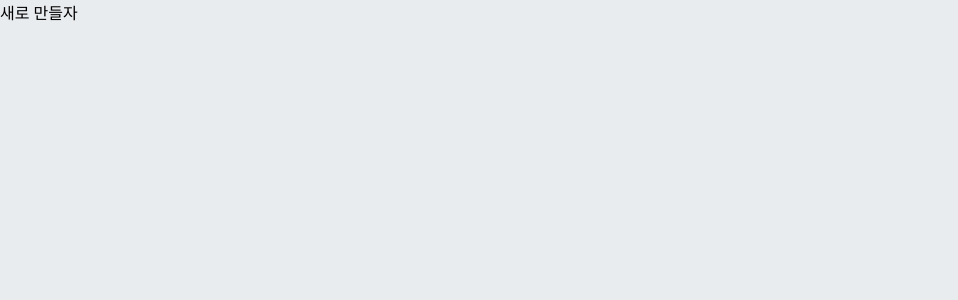
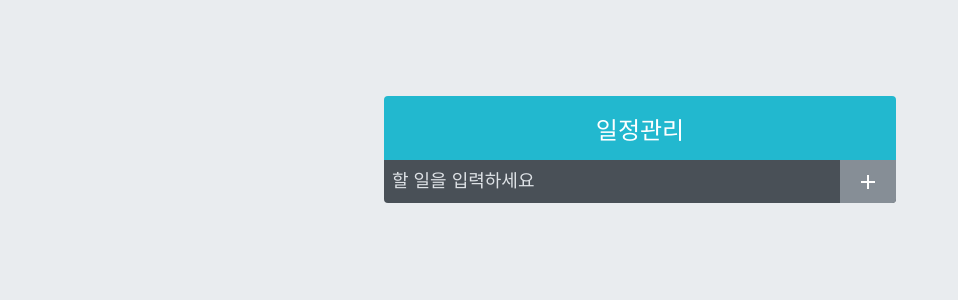
Before and after one commit to Bhanjo/React_todo, a React (Create React App) app in the folder todo-app/: page / in a window 1280 px wide. Shown: the top 300 px of the page, without its empty margins (0-958 px from the left). Built offline with nearby package versions, Linux system fonts and the light colour scheme.

Commit message:
추가: 템플릿에 대한 todoTemplate와 input에 대한 todoinsert.js컴포넌트를 추가

```diff
--- a/todo-app/src/App.js
+++ b/todo-app/src/App.js
@@ -1,7 +1,13 @@
 import React from 'react';
+import TodoTemplate from './components/TodoTemplate';
+import TodoInsert from './components/TodoInsert';
 
 const App = () => {
-  return <div>새로 만들자</div>
+  return (
+      <TodoTemplate>
+        <TodoInsert />
+      </TodoTemplate>
+    );
 };
 
 export default App;
--- /dev/null
+++ b/todo-app/src/components/TodoInsert.js
@@ -0,0 +1,16 @@
+import React from 'react';
+import { MdAdd } from 'react-icons/md'; // {} 안에 원하는 아이콘의 이름을 입력하면 됨
+import './TodoInsert.scss';
+
+const TodoInsert = () => {
+    return(
+        <form className="TodoInsert">
+            <input placeholder="할 일을 입력하세요" />
+            <button type="submit">
+                <MdAdd />
+            </button>
+        </form>
+    );
+};
+
+export default TodoInsert;
--- /dev/null
+++ b/todo-app/src/components/TodoInsert.scss
@@ -0,0 +1,36 @@
+.TodoInsert {
+    display: flex;
+    background: #495057;
+    input {
+        // 기본 스타일 초기화
+        background: none;
+        outline: none;
+        border: none;
+        padding: 0.5rem;
+        font-size: 1.125rem;
+        line-height: 1.5;
+        color: white;
+        &::placeholder {
+            color: #dee2e6;
+        }
+        flex: 1;
+    }
+    button {
+        // 기본 스타일 초기화
+        background: none;
+        outline: none;
+        border: none;
+        background: #868e96;
+        color: white;
+        padding-left: 1rem;
+        padding-right: 1rem;
+        font-size: 1.5rem;
+        display: flex;
+        align-items: center;
+        cursor: pointer;
+        transition: 0.1s background ease-in;
+        &:hover {
+            background: #adb5db;
+        }
+    }
+}
--- /dev/null
+++ b/todo-app/src/components/TodoTemplate.js
@@ -0,0 +1,13 @@
+import React from 'react';
+import './TodoTemplate.scss';
+
+const TodoTemplate = ({ children }) => {
+    return(
+        <div className="TodoTemplate">
+            <div className="app-title">일정관리</div>
+            <div className="content">{children}</div>
+        </div>
+    );
+};
+
+export default TodoTemplate;
--- /dev/null
+++ b/todo-app/src/components/TodoTemplate.scss
@@ -0,0 +1,24 @@
+.TodoTemplate {
+    width: 512px;
+
+    // 가로 중앙 정렬
+    margin-left: auto;
+    margin-right: auto;
+    margin-top: 6rem;
+    border-radius: 4px;
+    overflow: hidden;
+
+    .app-title {
+        background: #22b8cf;
+        color: white;
+        height: 4rem;
+        font-size: 1.5rem;
+        display: flex;
+        align-items: center;
+        justify-content: center;
+    }
+
+    .content {
+        background: white;
+    }
+}
```
